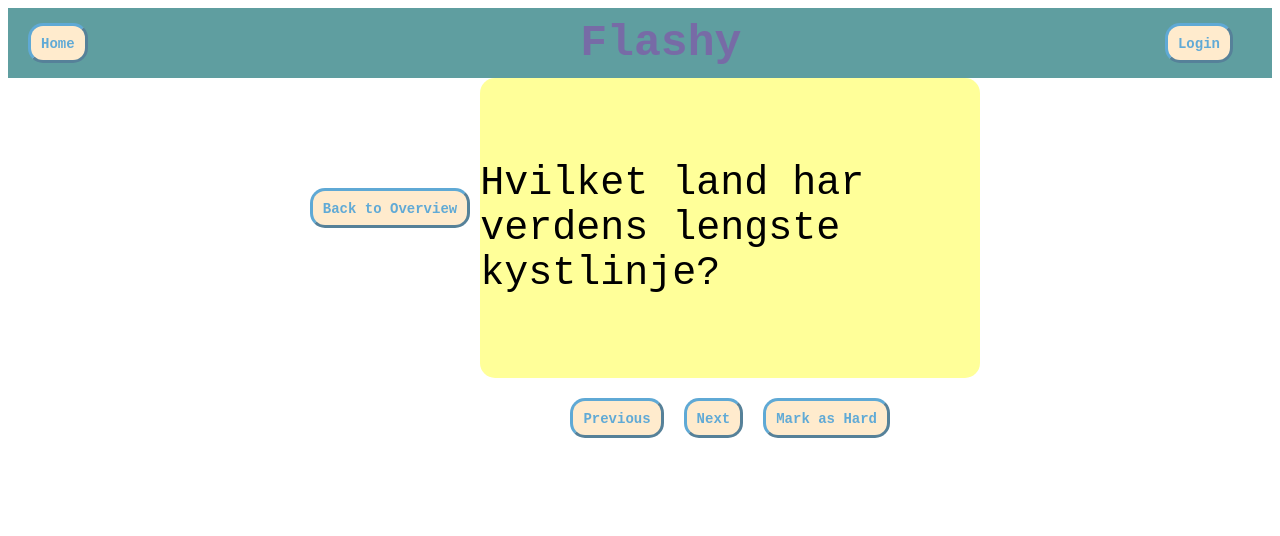
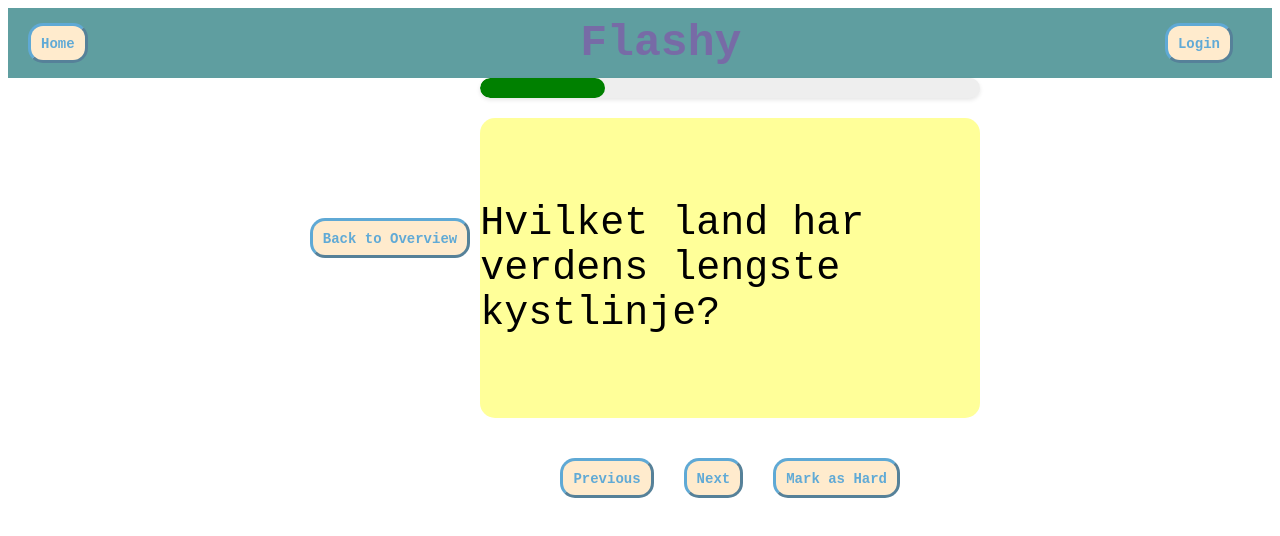
Before and after one commit to kaisaol/flashyLearning, a React (Vite) app in the folder Client/: page / in a window 1280 px wide. Both pictures are taken after a click on the element "Geografi". Shown: the top 536 px of the page. Built offline with nearby package versions, Linux system fonts and the light colour scheme; the HTML template or start-up script is replaced by a standard one.

Commit message:
fixing progressbar with aestethics @maikenbk

```diff
--- a/Client/src/components/FlashcardSet.jsx
+++ b/Client/src/components/FlashcardSet.jsx
@@ -10,12 +10,16 @@ const FlashcardSet = ({ set, onBack }) => {
   const [currentIndex, setCurrentIndex] = useState(0);
   const [isSetCompleted, setIsSetCompleted] = useState(false);
   const [isFlipped, setIsFlipped] = useState(false);
+  const [currentIndexClone, setClone] = useState(0);
+
 
   const handleNext = () => {
     setIsFlipped(false); // Reset the flip state
     let nextIndex = currentIndex + 1;
+    let nxtClone = currentIndexClone +1;
     if (nextIndex < flashcardsData.length) {
       setCurrentIndex(nextIndex);
+      setClone(nxtClone);
     } else {
       const hardCardsOnly = flashcardsData.filter((card) => card.isHard);
 
@@ -25,7 +29,9 @@ const FlashcardSet = ({ set, onBack }) => {
         setFlashcardsData(
           hardCardsOnly.map((card) => ({ ...card, isHard: false }))
         );
+        setClone(nxtClone);
         setCurrentIndex(0);
+
       }
     }
   };
@@ -33,7 +39,10 @@ const FlashcardSet = ({ set, onBack }) => {
   const handlePrevious = () => {
     setIsFlipped(false); // Reset the flip state
     setCurrentIndex((prevIndex) => Math.max(prevIndex - 1, 0));
+    setClone((prevIndex) => Math.max(prevIndex - 1, 0));
   };
+
+  const [len, setLen]  = useState(flashcardsData.length);
 
   const handleMarkAsHard = () => {
     setFlashcardsData(
@@ -41,7 +50,10 @@ const FlashcardSet = ({ set, onBack }) => {
         index === currentIndex ? { ...card, isHard: !card.isHard } : card
       )
     );
+    setLen(len + 1);
   };
+
+  const progress = ((currentIndexClone + 1) / len) * 100;
 
   if (isSetCompleted) {
     return (
@@ -52,6 +64,11 @@ const FlashcardSet = ({ set, onBack }) => {
   }
   return (
     <div className="flashcard-set">
+      {/* Progress bar */}
+      <div className="progress-bar-container" style={{ width: '100%', backgroundColor: '#eee' }}>
+        <div className="progress-bar" style={{ width: `${progress}%`, backgroundColor: 'green', height: '20px' }}></div>
+      </div>
+
       <Flashcard
         key={currentIndex}
         term={flashcardsData[currentIndex].term}
--- a/Client/src/styles/FlashcardSet.css
+++ b/Client/src/styles/FlashcardSet.css
@@ -14,3 +14,38 @@ button {
   font-size: 16px;
   cursor: pointer;
 }
+
+.flashcard-set {
+  display: flex;
+  flex-direction: column;
+  align-items: center;
+  gap: 20px;
+}
+
+.flashcard-set-completed {
+  color: whitesmoke;
+  font-weight: bold;
+  font-size: 1.2em;
+}
+
+.progress-bar-container {
+  width: 100%;
+  background-color: #f0f0f0; /* Lysere grå for bakgrunnen */
+  border-radius: 25px; /* Runde hjørner */
+  box-shadow: 0 2px 4px rgba(0,0,0,0.1); /* Subtil skygge for dybde */
+  overflow: hidden; /* Holder barnets runde hjørner inne */
+}
+
+.progress-bar {
+  height: 20px;
+  background-color: #4CAF50; /* En roligere grønn farge */
+  width: 0%; /* Start bredde, justeres dynamisk */
+  border-radius: 25px; /* Runde hjørner */
+  transition: width 0.5s ease-in-out; /* Glatte overganger */
+}
+
+.controls {
+  display: flex;
+  justify-content: center;
+  gap: 10px;
+}
```
